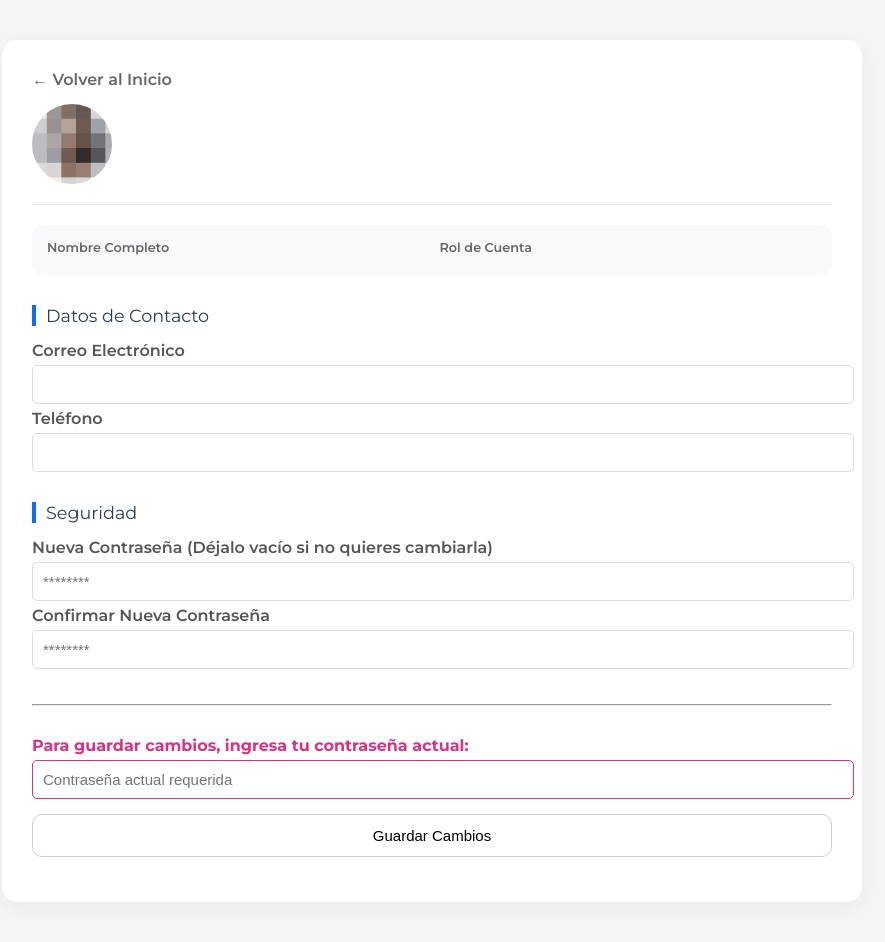
After one commit to angelito05/Homi, a Flask app: template src/templates/perfil.html in a window 1280 px wide. The commit adds this page. Shown: the whole page, without its empty margins (208-1093 px from the left). Run offline with Flask 3, Linux system fonts and the light colour scheme; the template is opened without the code that fills it: values that come from a table or form of the project are taken from there, others are empty; some libraries are stand-ins or nearby versions.

Commit message:
ver perfil de usuario

```diff
--- a/app.py
+++ b/app.py
@@ -7,6 +7,7 @@ from flask_wtf.csrf import CSRFProtect
 from flask_limiter.util import get_remote_address
 import consultas
 from datetime import datetime
+from forms import PublicacionForm, PerfilForm
 import re
 from flask_talisman import Talisman
 from bson.objectid import ObjectId
@@ -205,6 +206,64 @@ def registro_proveedor():
             flash("Registro de proveedor exitoso.", "success")
             return redirect(url_for("index"))
 
+
+@app.route("/perfil", methods=["GET", "POST"])
+def perfil():
+    # 1. Verificar Sesión
+    if "usuario_id" not in session:
+        return redirect(url_for("home"))
+
+    # 2. Obtener datos
+    usuario_id = ObjectId(session["usuario_id"])
+    usuario = usuarios.find_one({"_id": usuario_id})
+
+    if not usuario:
+        session.clear()
+        return redirect(url_for("home"))
+
+    form = PerfilForm()
+
+    # 3. Pre-llenar el formulario
+    if request.method == 'GET':
+        form.correo_electronico.data = usuario.get('correo_electronico')
+        form.telefono.data = usuario.get('telefono')
+
+    # 4. Procesar Formulario
+    if form.validate_on_submit():
+        # A) Verificar que la contraseña actual sea correcta (Seguridad)
+        if not bcrypt.check_password_hash(usuario["contrasena"], form.contrasena_actual.data):
+            flash("La contraseña actual es incorrecta. No se guardaron cambios.", "error")
+            return render_template("perfil.html", form=form, usuario=usuario)
+
+        # B) Validar duplicidad de correo (si lo cambió)
+        if form.correo_electronico.data != usuario["correo_electronico"]:
+            if usuarios.find_one({"correo_electronico": form.correo_electronico.data}):
+                flash("Ese correo ya está registrado por otro usuario.", "error")
+                return render_template("perfil.html", form=form, usuario=usuario)
+
+        # C) Preparar datos a actualizar
+        datos_actualizar = {
+            "correo_electronico": form.correo_electronico.data,
+            "telefono": form.telefono.data
+        }
+
+        # D) Cambio de Contraseña (si el usuario escribió algo en 'nueva_contrasena')
+        if form.nueva_contrasena.data:
+            # Usamos tu función existente para validar seguridad
+            if not validar_contrasena_segura(form.nueva_contrasena.data):
+                flash("La nueva contraseña debe tener mayúscula, número y símbolo.", "error")
+                return render_template("perfil.html", form=form, usuario=usuario)
+
+            hashed_pw = bcrypt.generate_password_hash(form.nueva_contrasena.data).decode('utf-8')
+            datos_actualizar["contrasena"] = hashed_pw
+
+        # E) Guardar en MongoDB
+        usuarios.update_one({"_id": usuario_id}, {"$set": datos_actualizar})
+        flash("¡Perfil actualizado correctamente!", "success")
+        return redirect(url_for("perfil"))
+
+    return render_template("perfil.html", form=form, usuario=usuario)
+
 # Login
 @app.route("/index", methods=["POST", "GET"])
 @limiter.limit("5 per minute")
--- a/forms.py
+++ b/forms.py
@@ -1,7 +1,8 @@
 from flask_wtf import FlaskForm
 from flask_wtf.file import FileField, FileAllowed
 from wtforms import StringField, TextAreaField, SelectField, DecimalField, IntegerField, HiddenField, SubmitField
-from wtforms.validators import DataRequired, NumberRange, Length
+from wtforms import StringField, PasswordField, SubmitField, FileField
+from wtforms.validators import DataRequired, NumberRange, Length, Email, EqualTo, Optional
 
 print("--- [DIAGNÓSTICO] EL ARCHIVO FORMS.PY SE HA CARGADO CORRECTAMENTE ---")
 
@@ -39,3 +40,17 @@ class PublicacionForm(FlaskForm):
     foto5 = FileField('Foto 5', validators=[FileAllowed(['jpg', 'png', 'jpeg'], 'Solo imágenes')])
 
     submit = SubmitField('PUBLICAR PROPIEDAD')
+
+class PerfilForm(FlaskForm):
+    # Datos editables
+    correo_electronico = StringField('Correo Electrónico', validators=[DataRequired(), Email()])
+    telefono = StringField('Teléfono', validators=[DataRequired(), Length(min=10, max=15)])
+
+    # Seguridad (Requerimos la contraseña actual para guardar cualquier cambio)
+    contrasena_actual = PasswordField('Contraseña Actual (Requerida)', validators=[DataRequired()])
+
+    # Cambio de contraseña (Opcional)
+    nueva_contrasena = PasswordField('Nueva Contraseña (Opcional)', validators=[Optional(), Length(min=8)])
+    confirmar_contrasena = PasswordField('Confirmar Nueva Contraseña', validators=[EqualTo('nueva_contrasena', message='Las contraseñas no coinciden')])
+
+    submit = SubmitField('Guardar Cambios')
--- a/src/templates/Inicio.html
+++ b/src/templates/Inicio.html
@@ -158,7 +158,7 @@
 										{% if session.get('rol') == 'admin' %}
 										<li><a href="/dashboard">Dashboard</a></li>
 										{% endif %}
-										<li><a href="/profile-settings">Perfil</a></li>
+										<li><a href="/perfil">Perfil</a></li>
 										{% if session.get('rol') == 'proveedor' %}
 										<li><a href="/post-ad">Publicaciones</a></li>
 										{% endif %}
--- /dev/null
+++ b/src/templates/perfil.html
@@ -0,0 +1,149 @@
+<!DOCTYPE html>
+<html lang="es">
+<head>
+    <meta charset="UTF-8">
+    <title>Mi Perfil | Homi</title>
+    <link href="https://fonts.googleapis.com/css2?family=Montserrat:wght@400;600;700&display=swap" rel="stylesheet">
+    <link rel="stylesheet" href="{{ url_for('static', filename='CSS/homi.css') }}">
+    <style>
+        .perfil-container {
+            max-width: 800px;
+            margin: 40px auto;
+            background: white;
+            padding: 30px;
+            border-radius: 15px;
+            box-shadow: 0 5px 20px rgba(0,0,0,0.05);
+        }
+        .perfil-header {
+            display: flex;
+            align-items: center;
+            gap: 20px;
+            border-bottom: 1px solid #eee;
+            padding-bottom: 20px;
+            margin-bottom: 20px;
+        }
+        .avatar-grande {
+            width: 80px;
+            height: 80px;
+            border-radius: 50%;
+            object-fit: cover;
+            background: #eee;
+        }
+        .info-estatica {
+            display: grid;
+            grid-template-columns: 1fr 1fr;
+            gap: 15px;
+            margin-bottom: 30px;
+            background: #f8f9fa;
+            padding: 15px;
+            border-radius: 10px;
+        }
+        .campo-info label {
+            font-size: 0.8em;
+            color: #666;
+            display: block;
+        }
+        .campo-info span {
+            font-weight: 600;
+            color: #333;
+        }
+        .form-section-title {
+            margin-top: 25px;
+            margin-bottom: 15px;
+            font-size: 1.1em;
+            color: #2c3e50;
+            border-left: 4px solid #0d6efd;
+            padding-left: 10px;
+        }
+        .homi-input {
+            width: 100%;
+            padding: 10px;
+            margin-bottom: 5px;
+            border: 1px solid #ddd;
+            border-radius: 5px;
+        }
+        .error-msg { color: #dc3545; font-size: 0.85em; margin-bottom: 10px; display: block; }
+        .alert { padding: 10px; border-radius: 5px; margin-bottom: 15px; }
+        .alert-success { background: #d1e7dd; color: #0f5132; }
+        .alert-error { background: #f8d7da; color: #842029; }
+    </style>
+</head>
+<body>
+
+    <div class="perfil-container">
+
+        <div style="margin-bottom: 15px;">
+            <a href="{{ url_for('dashboard') }}" style="text-decoration: none; color: #666;">&larr; Volver al Inicio</a>
+        </div>
+
+        {% with messages = get_flashed_messages(with_categories=true) %}
+            {% if messages %}
+                {% for category, message in messages %}
+                    <div class="alert alert-{{ category }}">{{ message }}</div>
+                {% endfor %}
+            {% endif %}
+        {% endwith %}
+
+        <div class="perfil-header">
+            <img src="{{ url_for('static', filename='images/dashboard/profile-img.png') }}" class="avatar-grande">
+            <div>
+                <h2 style="margin: 0;">{{ usuario.nombre }} {{ usuario.primer_apellido }}</h2>
+                <span style="color: #777; text-transform: capitalize;">{{ usuario.rol }}</span>
+                {% if usuario.verificado %}
+                    <span style="color: green; font-size: 0.9em;">(Verificado ✅)</span>
+                {% endif %}
+            </div>
+        </div>
+
+        <div class="info-estatica">
+            <div class="campo-info">
+                <label>Nombre Completo</label>
+                <span>{{ usuario.nombre }} {{ usuario.primer_apellido }} {{ usuario.segundo_apellido }}</span>
+            </div>
+            <div class="campo-info">
+                <label>Rol de Cuenta</label>
+                <span style="text-transform: capitalize;">{{ usuario.rol }}</span>
+            </div>
+            {% if usuario.rfc_curp %}
+            <div class="campo-info">
+                <label>RFC / CURP</label>
+                <span>{{ usuario.rfc_curp }}</span>
+            </div>
+            {% endif %}
+        </div>
+
+        <form method="POST">
+            {{ form.hidden_tag() }}
+
+            <div class="form-section-title">Datos de Contacto</div>
+
+            <label>Correo Electrónico</label>
+            {{ form.correo_electronico(class="homi-input") }}
+            {% for error in form.correo_electronico.errors %}<span class="error-msg">{{ error }}</span>{% endfor %}
+
+            <label>Teléfono</label>
+            {{ form.telefono(class="homi-input") }}
+            {% for error in form.telefono.errors %}<span class="error-msg">{{ error }}</span>{% endfor %}
+
+            <div class="form-section-title">Seguridad</div>
+
+            <label>Nueva Contraseña (Déjalo vacío si no quieres cambiarla)</label>
+            {{ form.nueva_contrasena(class="homi-input", placeholder="********") }}
+            {% for error in form.nueva_contrasena.errors %}<span class="error-msg">{{ error }}</span>{% endfor %}
+
+            <label>Confirmar Nueva Contraseña</label>
+            {{ form.confirmar_contrasena(class="homi-input", placeholder="********") }}
+            {% for error in form.confirmar_contrasena.errors %}<span class="error-msg">{{ error }}</span>{% endfor %}
+
+            <hr style="margin: 30px 0;">
+
+            <label style="font-weight: bold; color: #d63384;">Para guardar cambios, ingresa tu contraseña actual:</label>
+            {{ form.contrasena_actual(class="homi-input", style="border-color: #d63384;", placeholder="Contraseña actual requerida") }}
+            {% for error in form.contrasena_actual.errors %}<span class="error-msg">{{ error }}</span>{% endfor %}
+
+            {{ form.submit(class="btn-publicar", style="width: 100%; margin-top: 10px;") }}
+        </form>
+
+    </div>
+</body>
+</html>
```
Also changed, not shown: src/templates/registro.html (+8 -1 lines).
